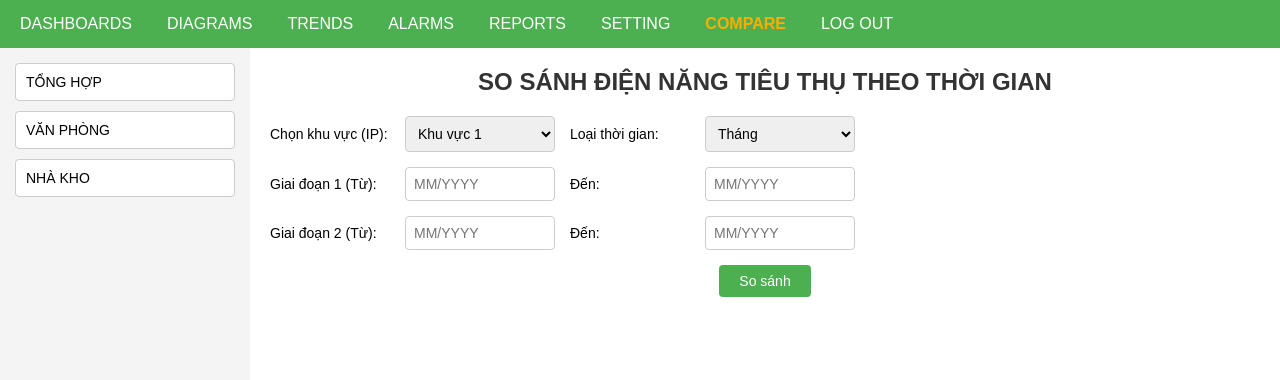
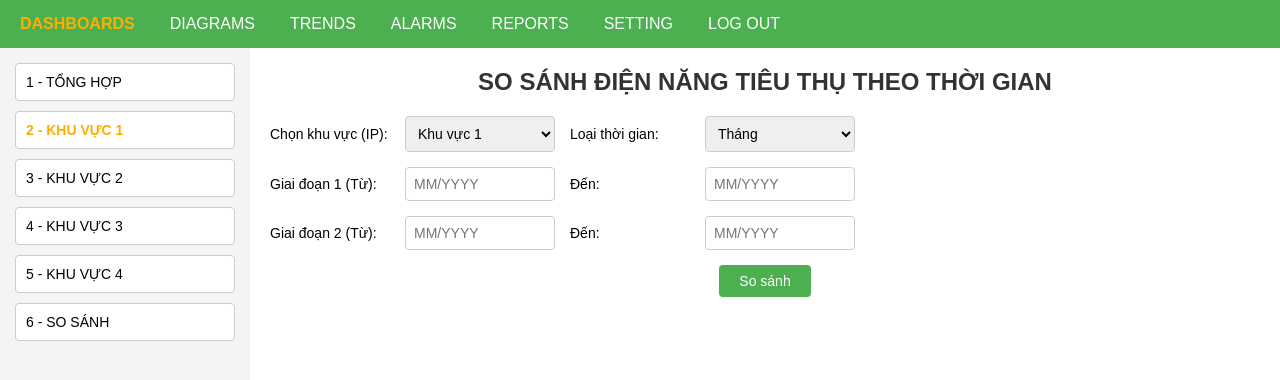
Before and after one commit to thanhhuyenne/login, a website: page templates/CompareEnergy.html in a window 1280 px wide. Drawn offline with nearby package versions, Linux system fonts and the light colour scheme.

Commit message:
Dashboards

```diff
--- a/templates/CompareEnergy.html
+++ b/templates/CompareEnergy.html
@@ -157,20 +157,22 @@
 </head>
 <body>
     <div class="navbar">
-        <span onclick="window.location.href='GD.html'">DASHBOARDS</span>
+        <span onclick="window.location.href='GD.html'" class="active">DASHBOARDS</span>
         <span onclick="window.location.href='monitor_main.html'">DIAGRAMS</span>
         <span onclick="window.location.href='dashboard_linechart.html'">TRENDS</span>
         <span onclick="window.location.href='Alarm.html'">ALARMS</span>
         <span onclick="window.location.href='Report.html'">REPORTS</span>
         <span onclick="window.location.href='Setting-current.html'">SETTING</span>
-        <span onclick="window.location.href='CompareEnergy.html'" class="active">COMPARE</span>
         <span id="logoutSpan" onclick="handleLogout()">LOG OUT</span>
     </div>
     <div class="container">
         <div class="sidebar">
-            <div>TỔNG HỢP</div>
-            <div>VĂN PHÒNG</div>
-            <div>NHÀ KHO</div>
+            <div onclick="window.location.href='GD.html'">1 - TỔNG HỢP</div>
+            <div onclick="window.location.href='Area_1.html'" class="active">2 - KHU VỰC 1</div>
+            <div onclick="window.location.href='Area_2.html'">3 - KHU VỰC 2</div>
+            <div onclick="window.location.href='Area_3.html'">4 - KHU VỰC 3</div>
+            <div onclick="window.location.href='Area_4.html'">5 - KHU VỰC 4</div>
+            <div onclick="window.location.href='CompareEnergy.html'">6 - SO SÁNH</div>
         </div>
         <div class="main-content">
             <h2>SO SÁNH ĐIỆN NĂNG TIÊU THỤ THEO THỜI GIAN</h2>
```
Also changed, not shown: templates/Area_1.html (+1 -0 lines), templates/Area_2.html (+1 -0 lines), templates/Area_3.html (+1 -0 lines), templates/Area_4.html (+1 -0 lines), templates/GD.html (+1 -0 lines), README.md.
